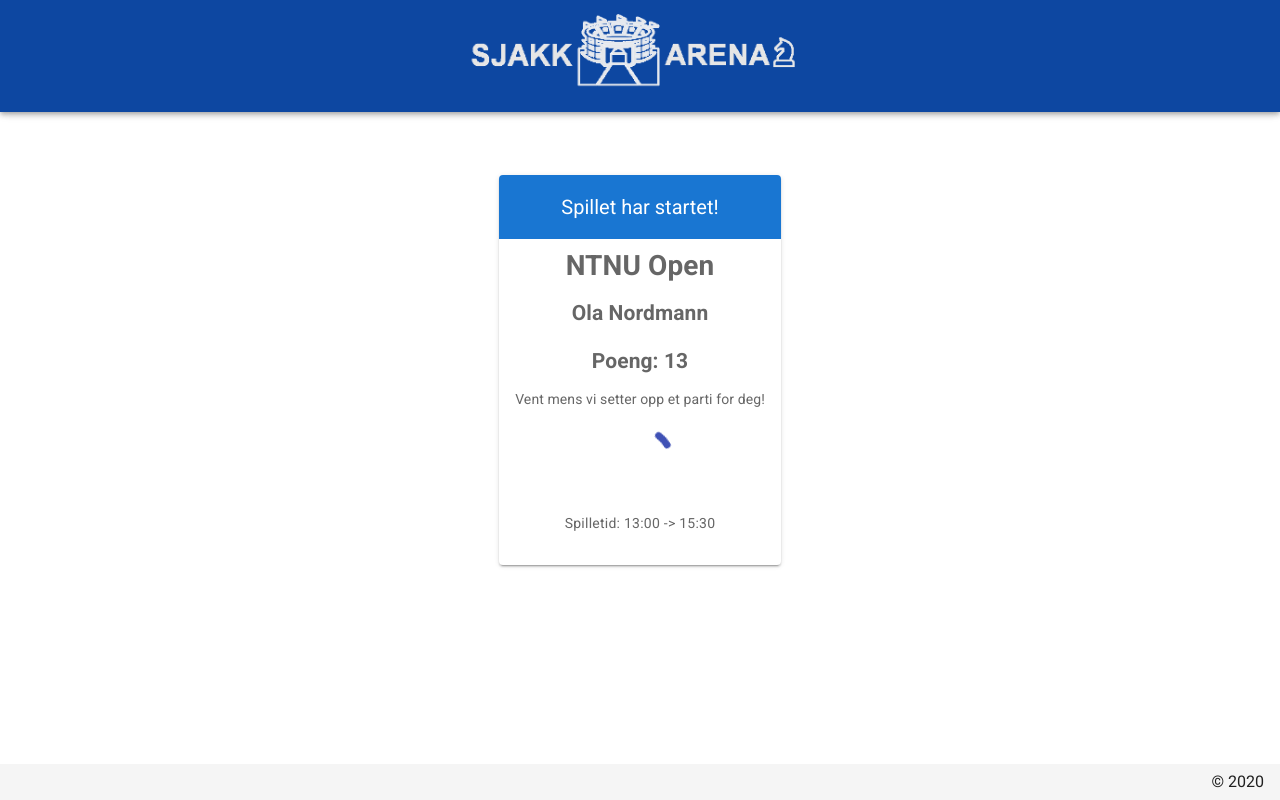
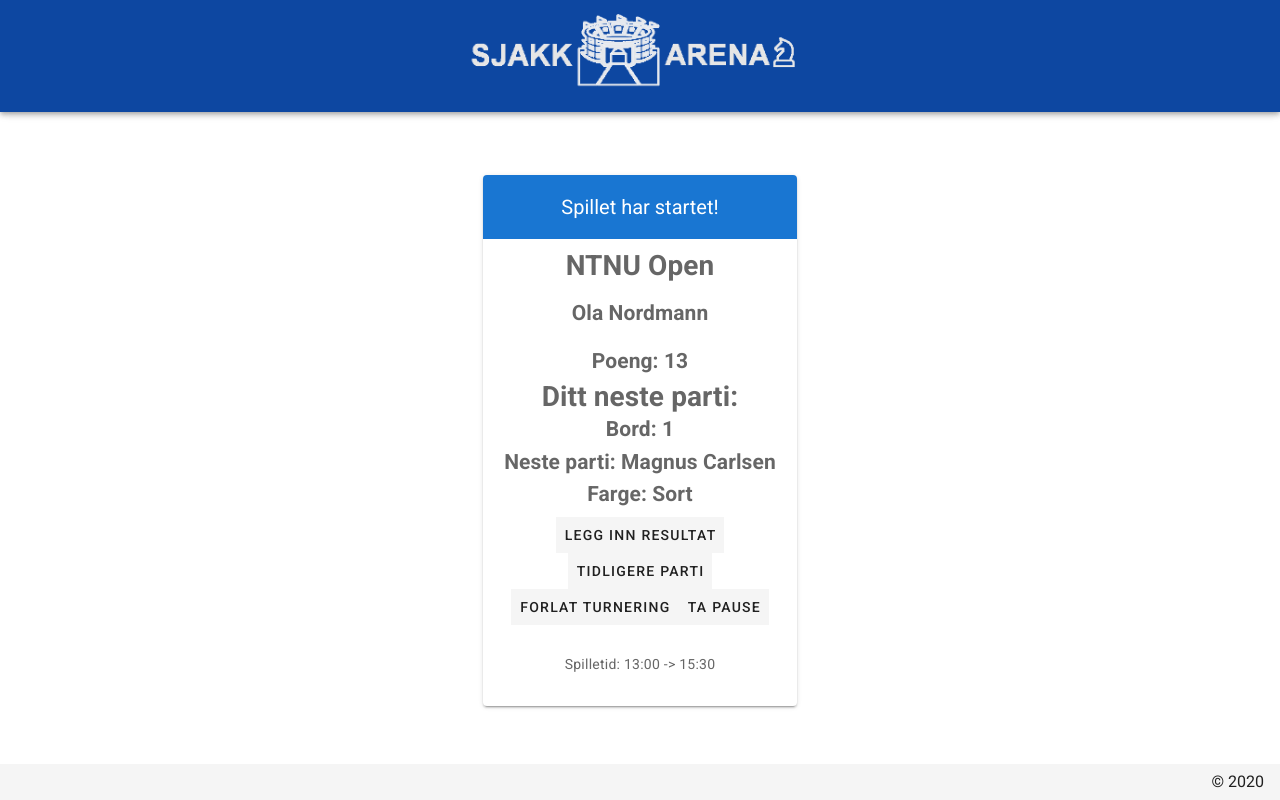
Before and after one commit to Severinzz/Sjakk-Arena-Frontend, a Vue app: page /#/player-lobby in a window 1280 px wide. Built offline with nearby package versions, Linux system fonts and the light colour scheme.

Commit message:
Temp. progress

```diff
--- a/src/components/PlayerLobby/PlayerPaired.vue
+++ b/src/components/PlayerLobby/PlayerPaired.vue
@@ -1,9 +1,10 @@
 <template>
   <!-- This is loaded when system has found an opponent for player -->
     <span>
-      <p class="gameDetail">Neste parti: {{TnextOpponent}}</p>
-      <p class="gameDetail">Farge: {{Tcolour}}</p>
-      <p class="gameDetail">Bord: {{Tbord}}</p>
+      <h1 class="gameDetail">Ditt neste parti:</h1>
+      <h2 class="gameDetail">Bord: {{Tbord}}</h2>
+      <h2 class="gameDetail">Neste parti: {{TnextOpponent}}</h2>
+      <h2 class="gameDetail">Farge: {{Tcolour}}</h2>
     </span>
 </template>
 
@@ -22,6 +23,6 @@ export default {
 
 <style scoped>
   .gameDetail{
-    margin-top: 1.2em;
+    margin-top: 0.5em;
   }
 </style>
--- a/src/components/PlayerLobby/PlayerPlaying.vue
+++ b/src/components/PlayerLobby/PlayerPlaying.vue
@@ -11,8 +11,8 @@
         <v-card-text align="center">
           <v-spacer />
           <h1>{{ Tname }}</h1>
-          <h2 class="gameDetail">{{Usernamne}}</h2>
-          <h2 class="gameDetail">Poeng: {{Tpoints}}</h2>
+          <h2 class="gameDetail">{{ Usernamne }}</h2>
+          <h2 class="gameDetail">Poeng: {{ Tpoints }}</h2>
           <!-- Do player have an opponent? -->
           <div v-if="paired">
             <PlayerPaired></PlayerPaired>
@@ -24,6 +24,22 @@
           <div v-else>
             <p>Systemet kan ikke sette deg opp mot noen, Vennligst prøv igjen.</p>
           </div>
+          <v-container>
+            <v-row no-gutters>
+            <v-col>
+            <div v-if="!paired">
+            <v-btn tile depressed disabled class="pa-2">Legg inn resultat</v-btn>
+            </div>
+            <div v-if="paired">
+              <v-btn tile depressed class="pa-2">Legg inn resultat</v-btn>
+            </div>
+            <v-btn tile depressed class="pa-2">Tidligere parti</v-btn>
+            <br>
+            <v-btn tile depressed class="pa-2">Forlat turnering</v-btn>
+            <v-btn tile depressed class="pa-2">Ta pause</v-btn>
+            </v-col>
+            </v-row>
+          </v-container>
           <p class="gameDetail body-2">Spilletid: {{Tstart}} -> {{Tend}} </p>
           <v-spacer />
         </v-card-text>
@@ -49,13 +65,16 @@ export default {
       Tend: '15:30',
       Usernamne: 'Ola Nordmann',
       Tpoints: '13',
-      paired: false
+      paired: true
     }
   }
 }
 </script>
 
 <style scoped>
+  .buttons_col{
+  }
+
   .card{
     display: inline;
     width: auto;
--- a/src/views/PlayerLobby.vue
+++ b/src/views/PlayerLobby.vue
@@ -1,4 +1,5 @@
 <template>
+  <div>
     <v-container>
       <!-- Let the system decide what to load when we are waiting -->
       <!-- https://vuejs.org/v2/guide/conditional.html -->
@@ -14,6 +15,8 @@
         <h1>Shit...</h1>
       </div>
     </v-container>
+    <v-spacer/>
+  </div>
 </template>
 
 <script>
```
Lines whose indentation alone changed are shown as unchanged.
